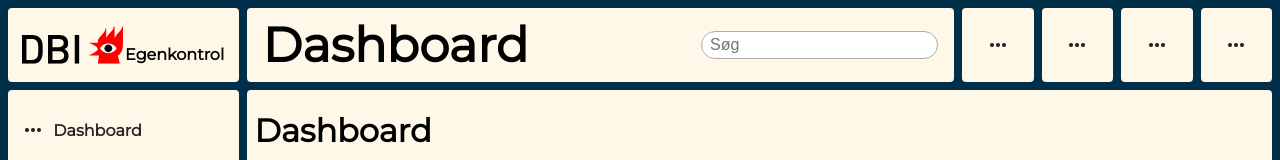
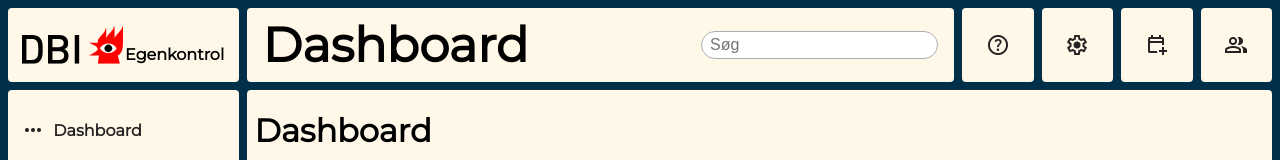
Before and after one commit to ischmir/dbiProject, a Vue app: page / in a window 1280 px wide. Shown: the top 160 px of the page. Built offline with nearby package versions, Linux system fonts and the light colour scheme.

Commit message:
Fix: icons
Fixing name prop of iconComp.vue naming it iconname so it doesn't refer to window.name

```diff
--- a/src/App.vue
+++ b/src/App.vue
@@ -5,28 +5,3 @@ import DefaultLayout from '@/layout/DefaultLayout.vue';
 <template>
   <DefaultLayout />
 </template>
-
-<style scoped>
-.app-grid {
-  display: grid;
-  grid-template-columns: repeat(16, 1fr); /* 16 equal columns */
-  grid-template-rows: auto 1fr; /* Header takes auto height, rest fills */
-  gap: 16px; /* Adjust spacing between rows and columns */
-}
-
-.header-comp {
-  grid-column: span 16; /* Header spans all 16 columns */
-}
-
-.nav-comp {
-  grid-column: span 4; /* NavComp spans 4 columns */
-}
-
-.main-comp {
-  grid-column: span 12; /* MainComp spans 12 columns */
-}
-
-.mainBody__container {
-  padding: 16px;
-}
-</style>
--- a/src/assets/styles/base.css
+++ b/src/assets/styles/base.css
@@ -2,7 +2,7 @@
 :root {
   /* ─── Warm Colors ───────────────────────────── */
   --primary-color: #FFF7E7;
-  --cta-button: #C1121F;
+  --cta-button-link-active: #C1121F;
   --cta-button-hover-link-hover: #780000;
 
   /* ─── Cold Colors ───────────────────────────── */
--- a/src/components/HeaderComp.vue
+++ b/src/components/HeaderComp.vue
@@ -15,24 +15,24 @@
         <h1 class="header__title">Dashboard</h1>
         <div class="header__search">
             <input type="text" class="header__search-input" placeholder="Søg"/>
-            <IconsComp name="help" />
+            <IconsComp iconname="help" />
         </div>
         </div>
 
         <!-- Action Buttons -->
          <div class="header__actions ">
             <div class="header__button base-container">
-                <IconsComp name="help" />
+                <IconsComp iconname="help" />
             </div>
             <div class="header__button base-container">
-                    <IconsComp name="notifications" />
+                    <IconsComp iconname="notifications" />
                     <span class="header__notification-badge"></span>
             </div>
             <div class="header__button base-container">
-                    <IconsComp name="user" />
+                    <IconsComp iconname="user" />
             </div>
             <div class="header__button base-container">
-                    <IconsComp name="logout" />
+                    <IconsComp iconname="logout" />
             </div>
          </div>
     </header>
--- a/src/components/IconsComp.vue
+++ b/src/components/IconsComp.vue
@@ -3,8 +3,8 @@
 import { computed } from 'vue';
 
 // Props for the icon component
-    defineProps({
-        name: {
+const props = defineProps({
+    iconname: {
         type: String,
         required: true,
     },
@@ -19,9 +19,8 @@
     // Add other icons as needed
 };
 
-    // Compute the background position based on the `name` prop
-    const backgroundPosition = computed(() => iconPositions[name] || '0 0');
-    console.log('name prop:', name); // Debugging the name prop
+// Compute the background position based on the `iconname` prop
+const backgroundPosition = computed(() => iconPositions[props.iconname] || '0 0');
 </script>
 
 <template>
@@ -30,12 +29,10 @@
 </template>
 
 <style scoped>
-    /* Dynamically set the background position */
 .icon {
     width: 24px;
     height: 24px;
-        background-image: url('@/assets/icons/icon-spritesheet.png');
+    background-image: url('@/assets/icons/icon-spritesheet.png'); /* Ensure the path is correct */
     background-repeat: no-repeat;
-        background-position: -60px 0; /* Test with a specific icon */
 }
 </style>
--- a/src/components/MainComp.vue
+++ b/src/components/MainComp.vue
@@ -4,7 +4,7 @@
 
 <template>
     <div class="main-container base-container">
-      <router-view /> <!-- Render the matched route's component here -->
+      <router-view />
     </div>
   </template>
 
--- a/src/components/NavComp.vue
+++ b/src/components/NavComp.vue
@@ -82,6 +82,7 @@ import IconsComp from './IconsComp.vue';
     display: flex;
     justify-content: center;
 }
+
 .sidenav__menu {
     list-style-type: none;
     padding-left: 0;
@@ -104,8 +105,9 @@ import IconsComp from './IconsComp.vue';
     color: var(--cta-button-hover-link-hover);
 }
 
-.sidenav__menu li a:active {
-    color: var(--cta-button-hover-link-hover);
+/* Highlight the active link */
+.router-link-active {
+    color: var(--cta-button-link-active); /* Change to your desired active color */
 }
 
 .icon-wrapper {
--- a/src/router/index.js
+++ b/src/router/index.js
@@ -4,15 +4,20 @@ import { createRouter, createWebHistory } from 'vue-router';
 import DashboardPage from '@/pages/DashboardPage.vue';
 import ReportsPage from '@/pages/ReportsPage.vue';
 
-const routes = [
-  { path: '/', name: 'Dashboard', component: DashboardPage },
-  { path: '/reports', name: 'Reports', component: ReportsPage },
-  // Add more routes as needed
-];
-
 const router = createRouter({
-  history: createWebHistory(),
-  routes,
+    history: createWebHistory(import.meta.env.BASE_URL),
+    routes: [
+        {
+            path: '/',
+            name: 'Dashboard',
+            component: DashboardPage
+        },
+        {
+            path: '/reports',
+            name: 'Reports',
+            component: ReportsPage
+        },
+    ]
 });
 
 export default router;
```
Lines whose indentation alone changed are shown as unchanged.
